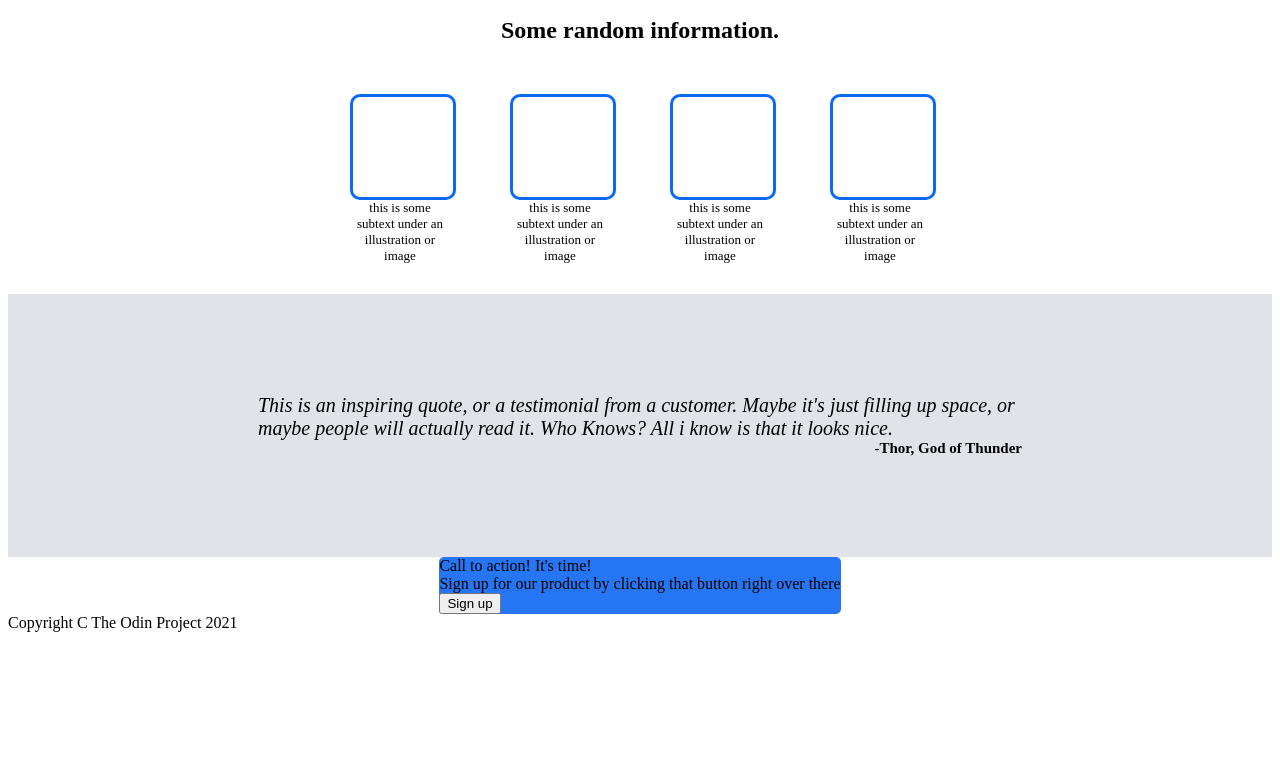
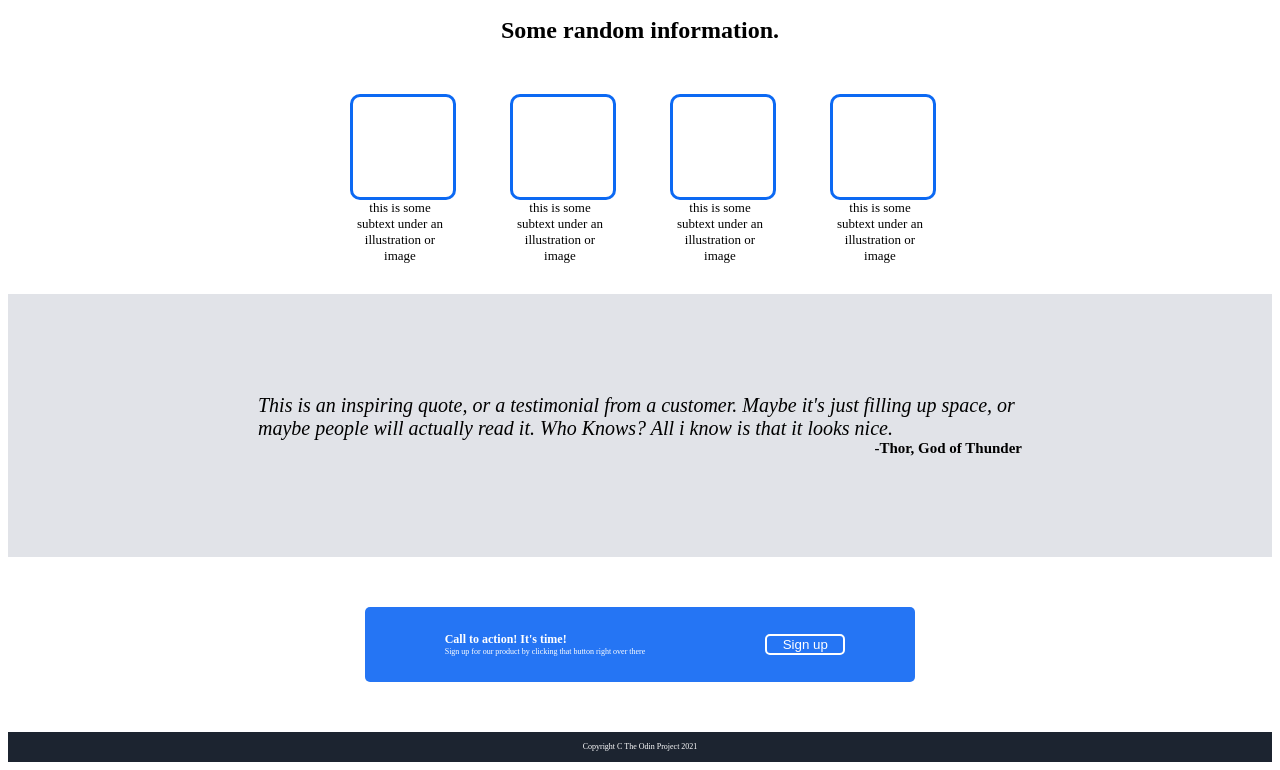
Before and after one commit to Gustavarendd/TOP-website, a plain HTML site: page index.html in a window 1280 px wide. Shown: the part 216-986 px from the top of the page. Before the commit the page ends 856 px from the top, so only its background shows below. Drawn offline with Linux system fonts and the light colour scheme.

Commit message:
only small fine tuning left

```diff
--- a/index.html
+++ b/index.html
@@ -67,12 +67,12 @@
                     <div class="text1">Call to action! It's time!</div>
                     <div class="text2">Sign up for our product by clicking that button right over there</div>
                 </div>
-                <button>Sign up</button>
+                <button class="button2">Sign up</button>
             </div>
         </div>
 
         <div class="footer">
-            <div>Copyright C The Odin Project 2021</div>
+            <div class="copy">Copyright C The Odin Project 2021</div>
         </div>
 
 
--- a/style.css
+++ b/style.css
@@ -114,11 +114,54 @@ img {
     display: flex;
     align-items: center;
     justify-content: center;
-    padding-left: 150px;
-    padding-right: 150px;
+    padding: 50px;
 }
 
 .boxinbox {
+    display: flex;
+    align-items: center;
+    justify-content: center;
     background-color: rgb(37, 117, 244);
     border-radius: 5px;
+    width: 550px;
+    height: 75px;
+    gap: 100px;
 }
+
+.lefttext {
+    color: white;
+    padding: 20px;
+}
+
+.text1 {
+    font-size: 12px;
+    font-weight: 800;
+}
+
+.text2 {
+    font-size: 8px;
+}
+
+
+.button2 {
+    border-style: solid;
+    border-color: white;
+    border-radius: 5px;
+    background-color:rgb(37, 117, 244);
+    color: white;
+    margin-right: 10px;
+    width: 80px;
+}
+
+.footer {
+    display: flex;
+    align-items: center;
+    justify-content: center;
+    background-color: rgb(28, 36, 48);
+    color: white;
+    height: 30px;
+}
+
+.copy {
+    font-size: 8px;
+}
```
